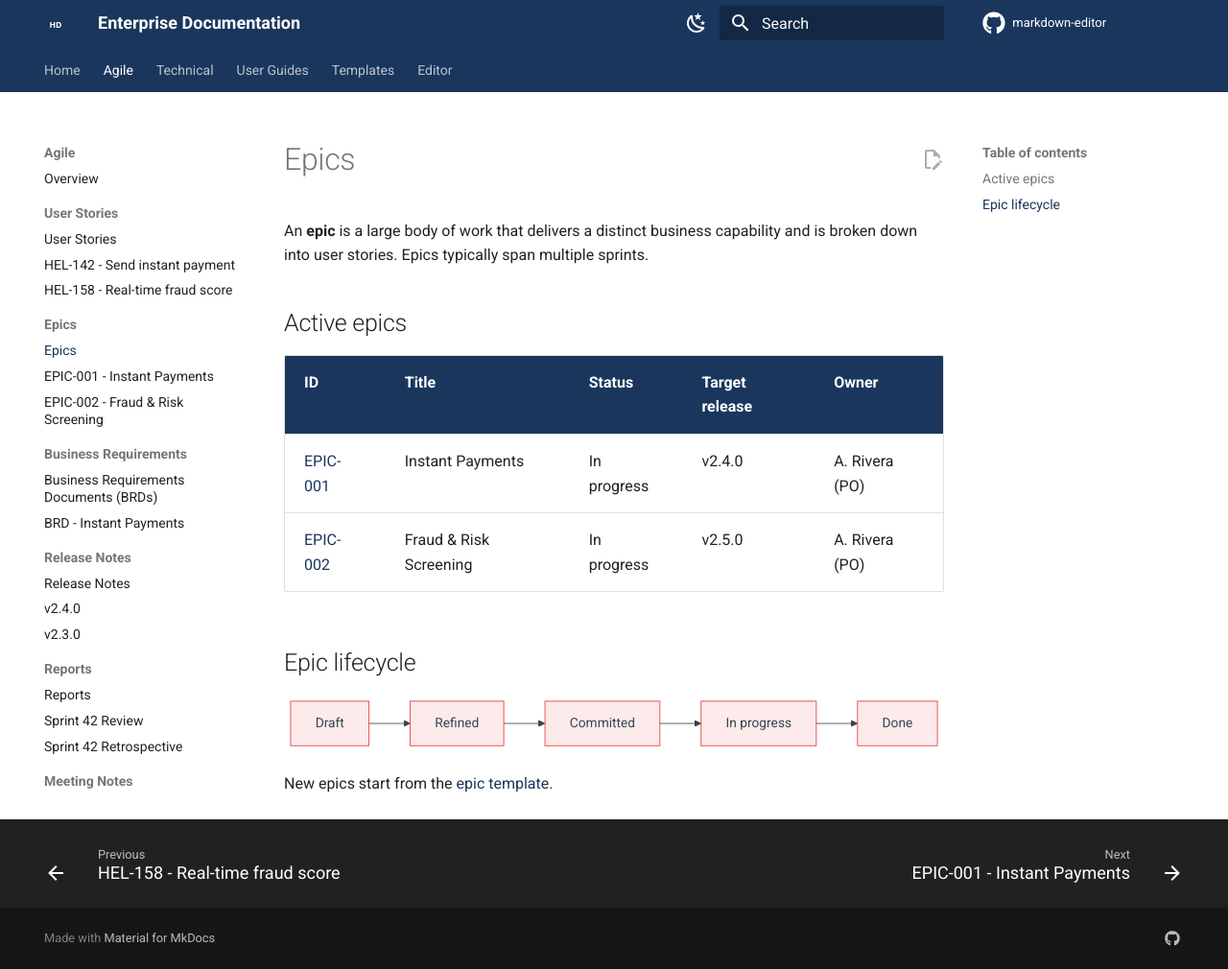
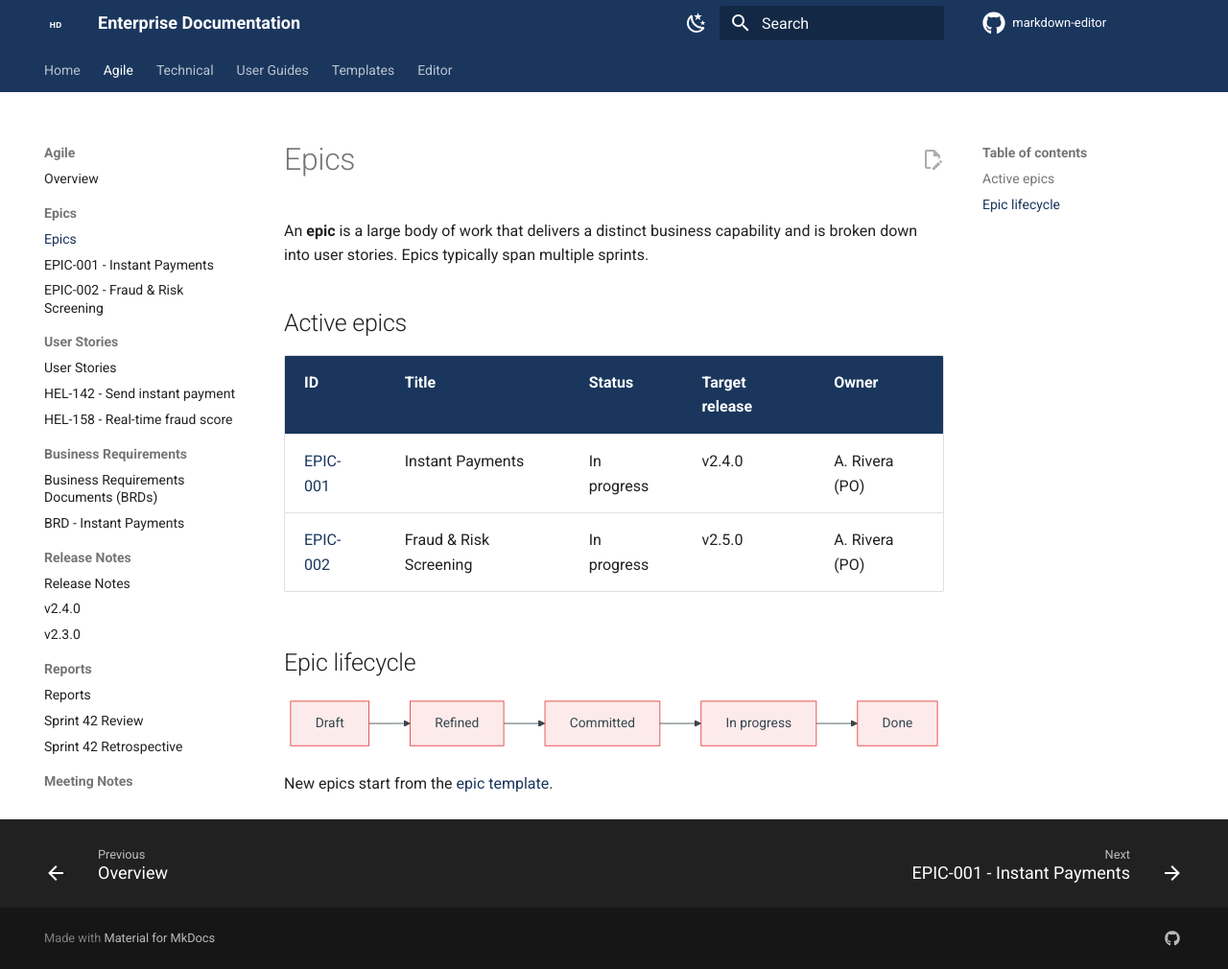
Before and after one commit to carloscuxin/markdown-editor, an MkDocs documentation site: the page built from docs/agile/epics/index.md, in a window 1280 px wide and 1010 px high. Shown: the whole window at 96% size. Built offline with MkDocs 1.6.1 and Material for MkDocs 9.7.7, drawn with Linux system fonts in a browser that asks for light colours; comment, search, counter and statistics services are not loaded; some of the changed lines change nothing that is shown.

Commit message:
chore: actualiza navegación (nav-editor)

```diff
--- a/mkdocs.yml
+++ b/mkdocs.yml
@@ -106,63 +106,58 @@ plugins:
 
 nav:
   - Home: index.md
-  # --- Agile ---
   - Agile:
-    - Overview: agile/index.md
-    - User Stories:
-      - agile/stories/index.md
-      - "HEL-142 - Send instant payment": agile/stories/hel-142-send-instant-payment.md
-      - "HEL-158 - Real-time fraud score": agile/stories/hel-158-realtime-fraud-score.md
-    - Epics:
-      - agile/epics/index.md
-      - "EPIC-001 - Instant Payments": agile/epics/epic-001-instant-payments.md
-      - "EPIC-002 - Fraud & Risk Screening": agile/epics/epic-002-fraud-risk-screening.md
-    - Business Requirements:
-      - agile/brds/index.md
-      - "BRD - Instant Payments": agile/brds/brd-instant-payments.md
-    - Release Notes:
-      - agile/release-notes/index.md
-      - "v2.4.0": agile/release-notes/v2.4.0.md
-      - "v2.3.0": agile/release-notes/v2.3.0.md
-    - Reports:
-      - agile/reports/index.md
-      - "Sprint 42 Review": agile/reports/sprint-42-review.md
-      - "Sprint 42 Retrospective": agile/reports/sprint-42-retrospective.md
-    - Meeting Notes:
-      - agile/meeting-notes/index.md
-      - "PI Planning - Q3": agile/meeting-notes/pi-planning-q3.md
-  # --- Technical ---
+      - Overview: agile/index.md
+      - Epics:
+          - agile/epics/index.md
+          - EPIC-001 - Instant Payments: agile/epics/epic-001-instant-payments.md
+          - EPIC-002 - Fraud & Risk Screening: agile/epics/epic-002-fraud-risk-screening.md
+      - User Stories:
+          - agile/stories/index.md
+          - HEL-142 - Send instant payment: agile/stories/hel-142-send-instant-payment.md
+          - HEL-158 - Real-time fraud score: agile/stories/hel-158-realtime-fraud-score.md
+      - Business Requirements:
+          - agile/brds/index.md
+          - BRD - Instant Payments: agile/brds/brd-instant-payments.md
+      - Release Notes:
+          - agile/release-notes/index.md
+          - v2.4.0: agile/release-notes/v2.4.0.md
+          - v2.3.0: agile/release-notes/v2.3.0.md
+      - Reports:
+          - agile/reports/index.md
+          - Sprint 42 Review: agile/reports/sprint-42-review.md
+          - Sprint 42 Retrospective: agile/reports/sprint-42-retrospective.md
+      - Meeting Notes:
+          - agile/meeting-notes/index.md
+          - PI Planning - Q3: agile/meeting-notes/pi-planning-q3.md
   - Technical:
-    - Overview: technical/index.md
-    - API:
-      - technical/api/index.md
-    - Architecture:
-      - technical/architecture/index.md
-    - ADRs:
-      - technical/adrs/index.md
-    - Runbooks:
-      - technical/runbooks/index.md
-    - Batch Processing:
-      - "Playbook v1.1.0": technical/playbook-batch-processing-v110-resumen-ejecutivo-y-estandar-.md
-  # --- User Guides ---
+      - Overview: technical/index.md
+      - API:
+          - technical/api/index.md
+      - Architecture:
+          - technical/architecture/index.md
+      - ADRs:
+          - technical/adrs/index.md
+      - Runbooks:
+          - technical/runbooks/index.md
+      - Batch Processing:
+          - Playbook v1.1.0: technical/playbook-batch-processing-v110-resumen-ejecutivo-y-estandar-.md
   - User Guides:
-    - Overview: user-guides/index.md
-    - Getting Started:
-      - user-guides/getting-started/index.md
-    - Features:
-      - user-guides/features/index.md
-    - FAQ:
-      - user-guides/faq/index.md
-  # --- Templates ---
+      - Overview: user-guides/index.md
+      - Getting Started:
+          - user-guides/getting-started/index.md
+      - Features:
+          - user-guides/features/index.md
+      - FAQ:
+          - user-guides/faq/index.md
   - Templates:
-    - Overview: doc-templates/index.md
-    - Epic: doc-templates/epic-template.md
-    - User Story: doc-templates/user-story-template.md
-    - BRD: doc-templates/brd-template.md
-    - Release Note: doc-templates/release-note-template.md
-    - ADR: doc-templates/adr-template.md
-    - Meeting Notes: doc-templates/meeting-notes-template.md
-  # --- Editor ---
+      - Overview: doc-templates/index.md
+      - Epic: doc-templates/epic-template.md
+      - User Story: doc-templates/user-story-template.md
+      - BRD: doc-templates/brd-template.md
+      - Release Note: doc-templates/release-note-template.md
+      - ADR: doc-templates/adr-template.md
+      - Meeting Notes: doc-templates/meeting-notes-template.md
   - Editor:
-    - Contenido: admin/editor.html
-    - Navegacion: admin/nav-editor.html
+      - Contenido: admin/editor.html
+      - Navegacion: admin/nav-editor.html
```
